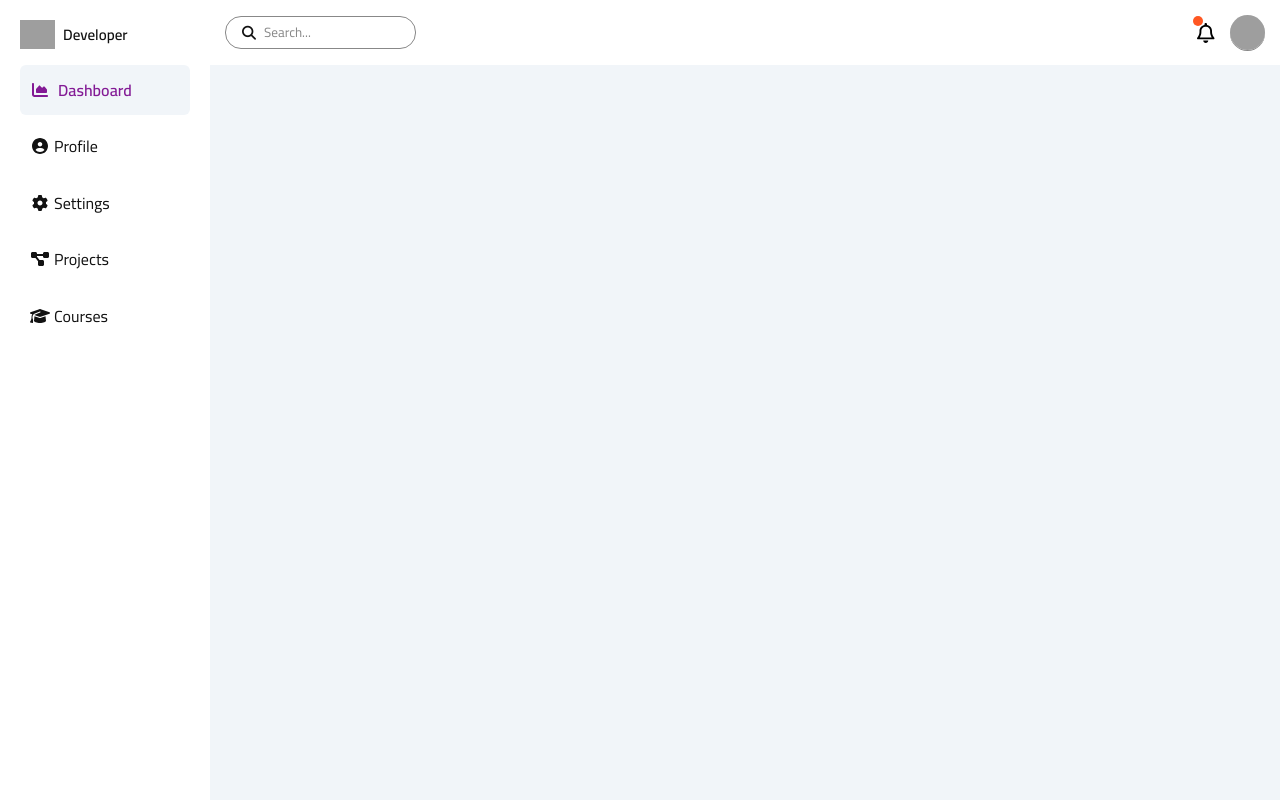
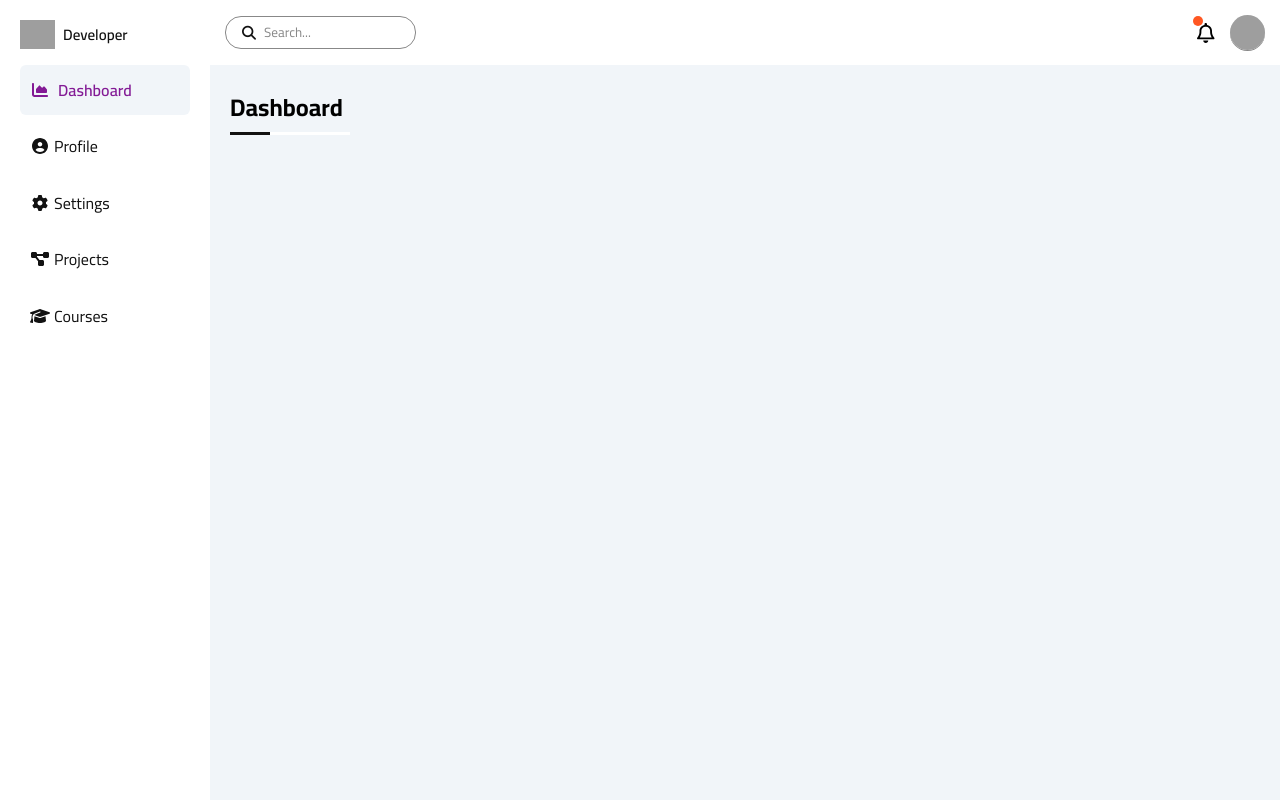
Before and after one commit to Anwar-Barakat/Dashboard-Design, a plain HTML site: page index.html in a window 1280 px wide. Drawn offline with Linux system fonts and the light colour scheme; grey boxes are pictures that could not be loaded.

Commit message:
create page heading and scrollbar

```diff
--- a/assets/css/_setting.scss
+++ b/assets/css/_setting.scss
@@ -25,4 +25,36 @@ ul {
 .page {
     min-height: 100vh;
     background-color: $light-color;
+    h1 {
+        margin: 20px 20px 40px;
+        &::before,
+        &::after {
+            content: "";
+            position: absolute;
+            height: 3px;
+            bottom: -5px;
+            left: 0;
+        }
+        &::before {
+            background-color: white;
+            width: 120px;
+        }
+        &::after {
+            background-color: $black-color;
+            width: 40px;
+        }
+    }
 }
+::-webkit-scrollbar {
+    width: 5px;
+}
+::-webkit-scrollbar-track {
+    background-color: $white-color;
+}
+::-webkit-scrollbar-thumb {
+    background-color: $main-color;
+    border-radius: 10px;
+    &:hover {
+        background-color: $alt-color;
+    }
+}
--- a/index.html
+++ b/index.html
@@ -95,6 +95,7 @@
                         />
                     </div>
                 </div>
+                <h1 class="relative">Dashboard</h1>
             </div>
         </section>
     </body>
```
Also changed, not shown: assets/css/master.css, 1 other file.
